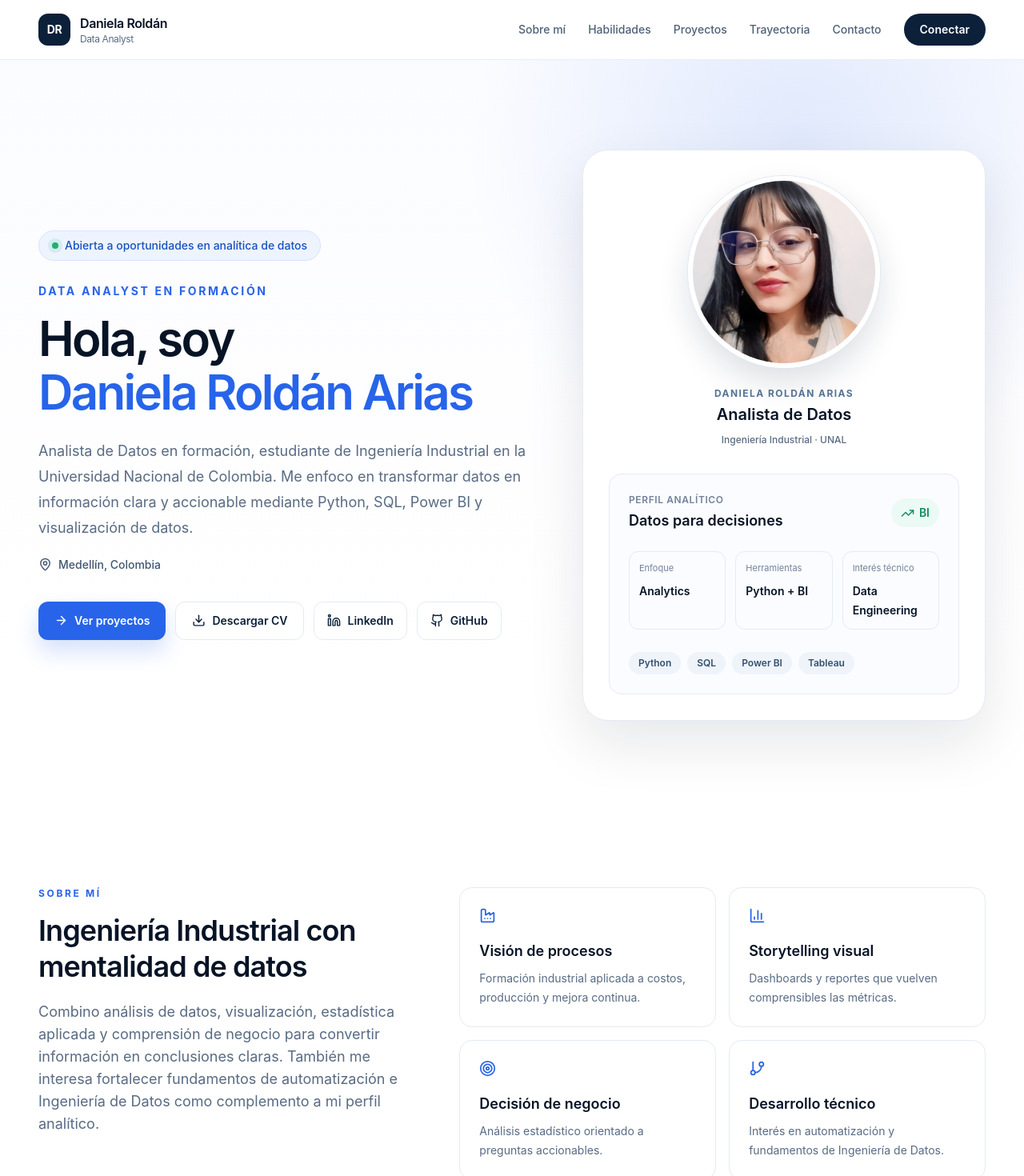
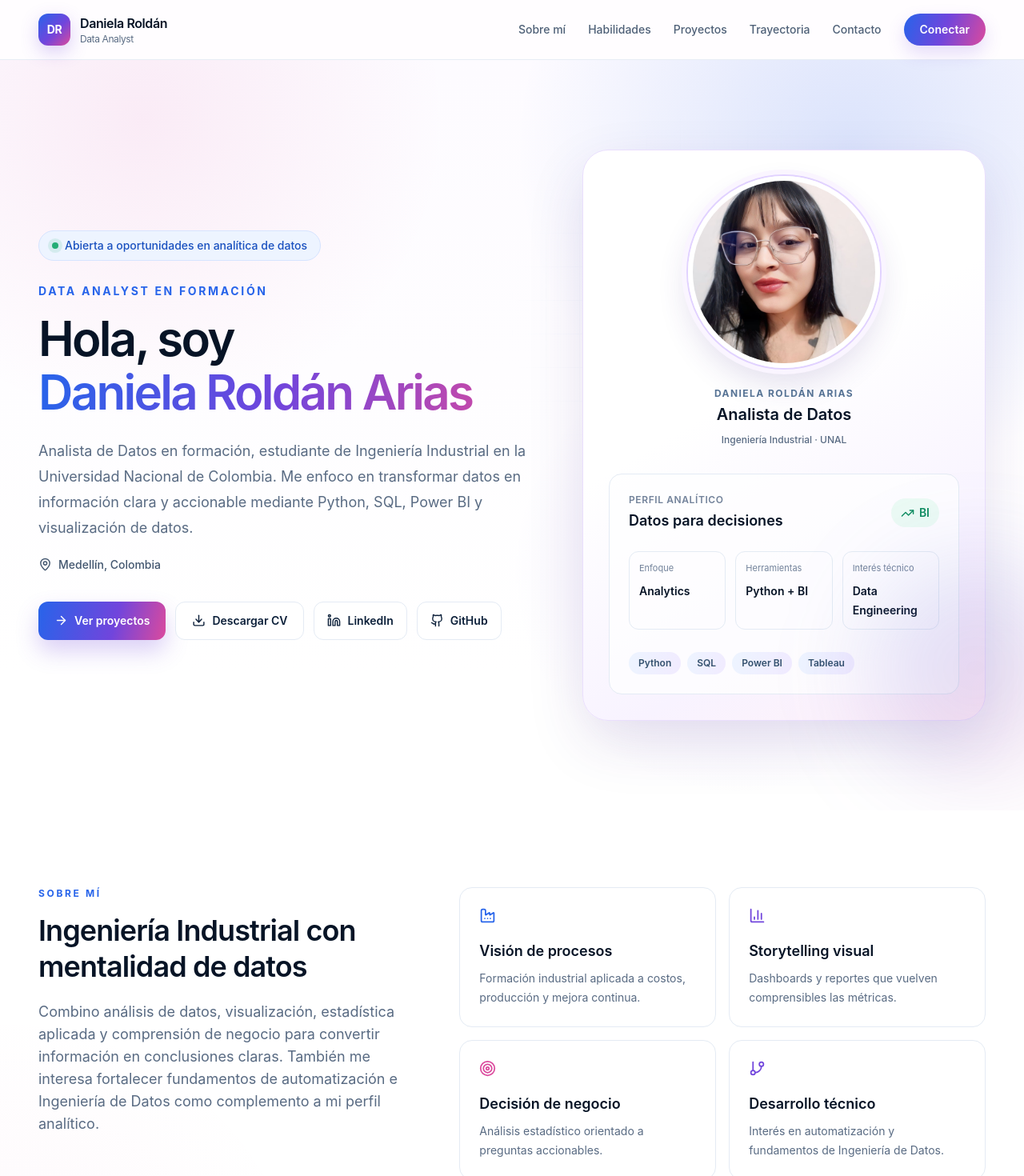
Before and after one commit to droldana-oss/daniela-roldan-portfolio, a React (Vite) app: page / in a window 1280 px wide. Shown: the top 1470 px of the page at 80% size. Built offline with nearby package versions, Linux system fonts and the light colour scheme.

Commit message:
Show Power BI dashboard and refresh portfolio colors

```diff
--- a/src/components/Projects.jsx
+++ b/src/components/Projects.jsx
@@ -9,7 +9,7 @@ export function Projects() {
         <SectionHeading
           eyebrow="Portafolio"
           title="Proyectos seleccionados"
-          description="Análisis publicados y trabajos en preparación que conectan datos, visualización y preguntas de negocio."
+          description="Dashboards y análisis publicados que conectan datos, visualización y preguntas de negocio, junto con los proyectos que sigo desarrollando."
         />
         <div className="projects-grid">
           {projects.map((project) => (
--- a/src/data/projects.js
+++ b/src/data/projects.js
@@ -1,15 +1,15 @@
 export const projects = [
   {
-    title: "Análisis de Riesgo Crediticio",
-    category: "Business Intelligence",
+    title: "Dashboard De Riesgo Crediticio",
+    category: "Power BI | Business Intelligence",
     status: "Publicado",
     featured: true,
     description:
-      "Análisis exploratorio de solicitudes de crédito para comprender perfiles con mayor exposición a dificultad de pago, utilizando indicadores financieros y segmentación.",
+      "Dashboard ejecutivo de solicitudes de crédito para explorar tasa de incumplimiento, ingresos, monto del crédito y segmentos sociodemográficos con una lectura responsable.",
     tools: ["Python", "Pandas", "Power BI", "DAX"],
-    metric: "Home Credit Default Risk",
-    image: `${import.meta.env.BASE_URL}projects/credit-risk-segments.png`,
-    imageAlt: "Tasas de dificultad de pago por segmento financiero",
+    metric: "307.511 clientes | 8,07% incumplimiento",
+    image: `${import.meta.env.BASE_URL}projects/credit-risk-dashboard.png`,
+    imageAlt: "Dashboard de Power BI para análisis de riesgo crediticio",
     href: "https://github.com/droldana-oss/Credit-Risk-Analytics",
   },
   {
--- a/src/index.css
+++ b/src/index.css
@@ -6,6 +6,10 @@
   --color-navy-800: #153454;
   --color-blue-accent: #2764ea;
   --color-blue-soft: #edf4ff;
+  --color-purple-accent: #7145dc;
+  --color-purple-soft: #f1ebff;
+  --color-pink-accent: #db4a9d;
+  --color-pink-soft: #fff0f8;
   --color-line: #e4ebf4;
   --color-ink-soft: #596b83;
   --font-display: "Inter", "Segoe UI", Arial, sans-serif;
@@ -31,6 +35,10 @@ html {
 body {
   margin: 0;
   min-width: 320px;
+  background:
+    radial-gradient(circle at 0% 28%, rgba(219, 74, 157, 0.045), transparent 25rem),
+    radial-gradient(circle at 100% 55%, rgba(113, 69, 220, 0.05), transparent 28rem),
+    #ffffff;
 }
 
 a {
@@ -52,7 +60,10 @@ p {
 }
 
 .soft {
-  background: #f7f9fc;
+  background:
+    radial-gradient(circle at 12% 20%, rgba(219, 74, 157, 0.07), transparent 27%),
+    radial-gradient(circle at 90% 82%, rgba(39, 100, 234, 0.08), transparent 29%),
+    #f8f7ff;
 }
 
 .eyebrow {
@@ -82,7 +93,7 @@ p {
 .site-header {
   @apply sticky top-0 z-30 border-b backdrop-blur-xl;
   border-color: rgba(228, 235, 244, 0.86);
-  background: rgba(255, 255, 255, 0.88);
+  background: rgba(255, 253, 255, 0.9);
 }
 
 .navbar {
@@ -95,7 +106,8 @@ p {
 
 .brand > span {
   @apply grid h-10 w-10 place-items-center rounded-xl text-sm font-bold text-white;
-  background: var(--color-navy-900);
+  background: linear-gradient(135deg, var(--color-blue-accent), var(--color-purple-accent) 55%, var(--color-pink-accent));
+  box-shadow: 0 8px 22px rgba(113, 69, 220, 0.25);
 }
 
 .brand small {
@@ -118,7 +130,8 @@ p {
 
 .nav-action {
   @apply rounded-full px-5 py-2.5 font-semibold text-white transition-all hover:-translate-y-px;
-  background: var(--color-navy-900);
+  background: linear-gradient(110deg, var(--color-blue-accent), var(--color-purple-accent), var(--color-pink-accent));
+  box-shadow: 0 10px 22px rgba(113, 69, 220, 0.18);
 }
 
 .menu-toggle {
@@ -140,8 +153,10 @@ p {
 .hero {
   @apply relative overflow-hidden py-16 sm:py-24 lg:py-28;
   background:
-    radial-gradient(circle at 78% 12%, rgba(39, 100, 234, 0.13), transparent 32%),
-    linear-gradient(180deg, #fbfcff 0%, #ffffff 82%);
+    radial-gradient(circle at 83% 12%, rgba(39, 100, 234, 0.16), transparent 31%),
+    radial-gradient(circle at 72% 68%, rgba(113, 69, 220, 0.12), transparent 25%),
+    radial-gradient(circle at 14% 8%, rgba(219, 74, 157, 0.09), transparent 27%),
+    linear-gradient(180deg, #fdfbff 0%, #ffffff 82%);
 }
 
 .hero::before {
@@ -151,6 +166,14 @@ p {
     linear-gradient(90deg, #dbe6f6 1px, transparent 1px);
   background-size: 42px 42px;
   mask-image: radial-gradient(ellipse, black 24%, transparent 72%);
+}
+
+.hero::after {
+  content: "";
+  @apply absolute -right-24 bottom-16 h-64 w-64 rounded-full;
+  background: linear-gradient(135deg, rgba(39, 100, 234, 0.18), rgba(219, 74, 157, 0.16));
+  filter: blur(56px);
+  animation: float-glow 8s ease-in-out infinite alternate;
 }
 
 .hero-grid {
@@ -181,7 +204,10 @@ p {
 
 .hero-copy h1 span {
   @apply block;
-  color: var(--color-blue-accent);
+  color: transparent;
+  background: linear-gradient(100deg, var(--color-blue-accent), var(--color-purple-accent) 48%, var(--color-pink-accent));
+  background-clip: text;
+  -webkit-background-clip: text;
 }
 
 .hero-description {
@@ -208,8 +234,8 @@ p {
 
 .button.primary {
   @apply text-white;
-  background: var(--color-blue-accent);
-  box-shadow: 0 14px 28px rgba(39, 100, 234, 0.2);
+  background: linear-gradient(105deg, var(--color-blue-accent), var(--color-purple-accent) 60%, var(--color-pink-accent));
+  box-shadow: 0 14px 28px rgba(113, 69, 220, 0.25);
 }
 
 .button.secondary,
@@ -217,6 +243,12 @@ p {
   @apply border bg-white;
   border-color: var(--color-line);
   color: var(--color-navy-900);
+}
+
+.button.secondary:hover,
+.button.icon:hover {
+  border-color: #ddcef8;
+  background: var(--color-purple-soft);
 }
 
 .button.icon {
@@ -229,8 +261,9 @@ p {
 
 .analytics-card {
   @apply rounded-[2rem] border bg-white p-6 sm:p-8;
-  border-color: var(--color-line);
-  box-shadow: 0 28px 70px rgba(7, 20, 38, 0.1);
+  border-color: #eadffd;
+  background: linear-gradient(150deg, #ffffff 42%, #f8f3ff 75%, #fff1f8);
+  box-shadow: 0 28px 70px rgba(71, 42, 135, 0.13);
 }
 
 .portrait-frame {
@@ -240,7 +273,7 @@ p {
 .profile-photo {
   @apply h-52 w-52 rounded-full border-[6px] border-white object-cover sm:h-60 sm:w-60;
   object-position: center 25%;
-  box-shadow: 0 0 0 1px #dfe8f5, 0 18px 38px rgba(12, 32, 58, 0.14);
+  box-shadow: 0 0 0 2px #e1d2ff, 0 0 0 8px #faf5ff, 0 18px 38px rgba(71, 42, 135, 0.16);
 }
 
 .portrait-copy {
@@ -265,7 +298,7 @@ p {
 .analytics-summary {
   @apply rounded-2xl border p-5 sm:p-6;
   border-color: var(--color-line);
-  background: #fbfcff;
+  background: rgba(255, 255, 255, 0.74);
 }
 
 .card-top {
@@ -312,7 +345,7 @@ p {
 .stack-line span {
   @apply rounded-full px-3 py-1.5 text-xs font-semibold;
   color: #34516e;
-  background: #eff4fa;
+  background: linear-gradient(100deg, var(--color-blue-soft), var(--color-purple-soft));
 }
 
 /* About and skills */
@@ -333,13 +366,24 @@ p {
 .strength-card:hover,
 .skill-card:hover {
   @apply -translate-y-1;
-  box-shadow: 0 16px 32px rgba(16, 37, 61, 0.07);
+  border-color: #e2d6fa;
+  box-shadow: 0 16px 32px rgba(89, 56, 153, 0.1);
 }
 
 .strength-card svg,
 .skill-icon {
   @apply mb-5;
   color: var(--color-blue-accent);
+}
+
+.strength-card:nth-child(2n) svg,
+.skill-card:nth-child(2n) .skill-icon {
+  color: var(--color-purple-accent);
+}
+
+.strength-card:nth-child(3n) svg,
+.skill-card:nth-child(3n) .skill-icon {
+  color: var(--color-pink-accent);
 }
 
 .strength-card h3,
@@ -368,7 +412,7 @@ p {
 .pill-list span {
   @apply rounded-lg px-2.5 py-1.5 text-xs font-medium;
   color: #38516d;
-  background: #f0f4f9;
+  background: linear-gradient(95deg, #f0f5ff, #f5efff);
 }
 
 /* Projects */
@@ -384,12 +428,12 @@ p {
 
 .project-card:hover {
   @apply -translate-y-1;
-  border-color: #c8daf8;
-  box-shadow: 0 16px 42px rgba(18, 41, 69, 0.07);
+  border-color: #dcccf8;
+  box-shadow: 0 18px 44px rgba(91, 53, 163, 0.12);
 }
 
 .project-card.featured {
-  background: linear-gradient(145deg, #ffffff 45%, #f4f8ff 100%);
+  background: linear-gradient(145deg, #ffffff 38%, #f5f4ff 70%, #fff2f9 100%);
 }
 
 .project-head {
@@ -400,6 +444,16 @@ p {
   @apply grid h-12 w-12 place-items-center rounded-xl;
   color: var(--color-blue-accent);
   background: var(--color-blue-soft);
+}
+
+.project-card:nth-child(2) .folder-icon {
+  color: var(--color-purple-accent);
+  background: var(--color-purple-soft);
+}
+
+.project-card:nth-child(3) .folder-icon {
+  color: var(--color-pink-accent);
+  background: var(--color-pink-soft);
 }
 
 .project-status {
@@ -431,7 +485,8 @@ p {
 }
 
 .project-image {
-  @apply mt-6 h-32 w-full rounded-xl border object-cover object-left sm:h-36;
+  @apply mt-6 h-auto w-full rounded-xl border object-contain;
+  aspect-ratio: 16 / 9;
   border-color: var(--color-line);
   background: #f7f9fc;
 }
@@ -462,7 +517,10 @@ p {
 
 /* Professional path */
 .navy {
-  background: var(--color-navy-950);
+  background:
+    radial-gradient(circle at 12% 22%, rgba(219, 74, 157, 0.23), transparent 25%),
+    radial-gradient(circle at 84% 76%, rgba(39, 100, 234, 0.25), transparent 31%),
+    linear-gradient(120deg, #071426, #16123d 56%, #311344);
   color: #f8fbff;
 }
 
@@ -486,6 +544,13 @@ p {
   @apply relative rounded-2xl border p-6;
   border-color: rgba(173, 194, 220, 0.15);
   background: rgba(255, 255, 255, 0.04);
+  transition: background 180ms ease, transform 180ms ease, border-color 180ms ease;
+}
+
+.path-item:hover {
+  @apply -translate-y-1;
+  border-color: rgba(222, 183, 255, 0.35);
+  background: rgba(255, 255, 255, 0.08);
 }
 
 .path-item > span {
@@ -538,11 +603,26 @@ p {
 .certificate {
   @apply flex gap-4 rounded-2xl border bg-white p-5;
   border-color: var(--color-line);
+  transition: transform 180ms ease, border-color 180ms ease, box-shadow 180ms ease;
+}
+
+.certificate:hover {
+  @apply -translate-y-1;
+  border-color: #e0d1fb;
+  box-shadow: 0 14px 30px rgba(91, 53, 163, 0.09);
 }
 
 .certificate svg {
   @apply mt-1 shrink-0;
   color: var(--color-blue-accent);
+}
+
+.certificate:nth-child(2n) svg {
+  color: var(--color-purple-accent);
+}
+
+.certificate:nth-child(3n) svg {
+  color: var(--color-pink-accent);
 }
 
 .certificate span {
@@ -566,7 +646,11 @@ p {
 
 .contact-card {
   @apply rounded-[2rem] px-6 py-14 text-center sm:px-12;
-  background: #f4f8ff;
+  border: 1px solid #ebddfb;
+  background:
+    radial-gradient(circle at 8% 0%, rgba(219, 74, 157, 0.12), transparent 32%),
+    radial-gradient(circle at 95% 100%, rgba(39, 100, 234, 0.13), transparent 35%),
+    linear-gradient(115deg, #f4f8ff, #faf3ff 52%, #fff2f8);
 }
 
 .contact-card h2 {
@@ -592,6 +676,25 @@ p {
   color: #60748d;
 }
 
+@keyframes float-glow {
+  from {
+    transform: translate3d(0, -8px, 0) scale(0.96);
+  }
+  to {
+    transform: translate3d(-28px, 18px, 0) scale(1.06);
+  }
+}
+
+@media (prefers-reduced-motion: reduce) {
+  *,
+  *::before,
+  *::after {
+    animation-duration: 1ms !important;
+    animation-iteration-count: 1 !important;
+    scroll-behavior: auto !important;
+  }
+}
+
 @media (max-width: 420px) {
   .hero-actions .button {
     width: 100%;
```
Also changed, not shown: public/projects/credit-risk-dashboard.png (added).
